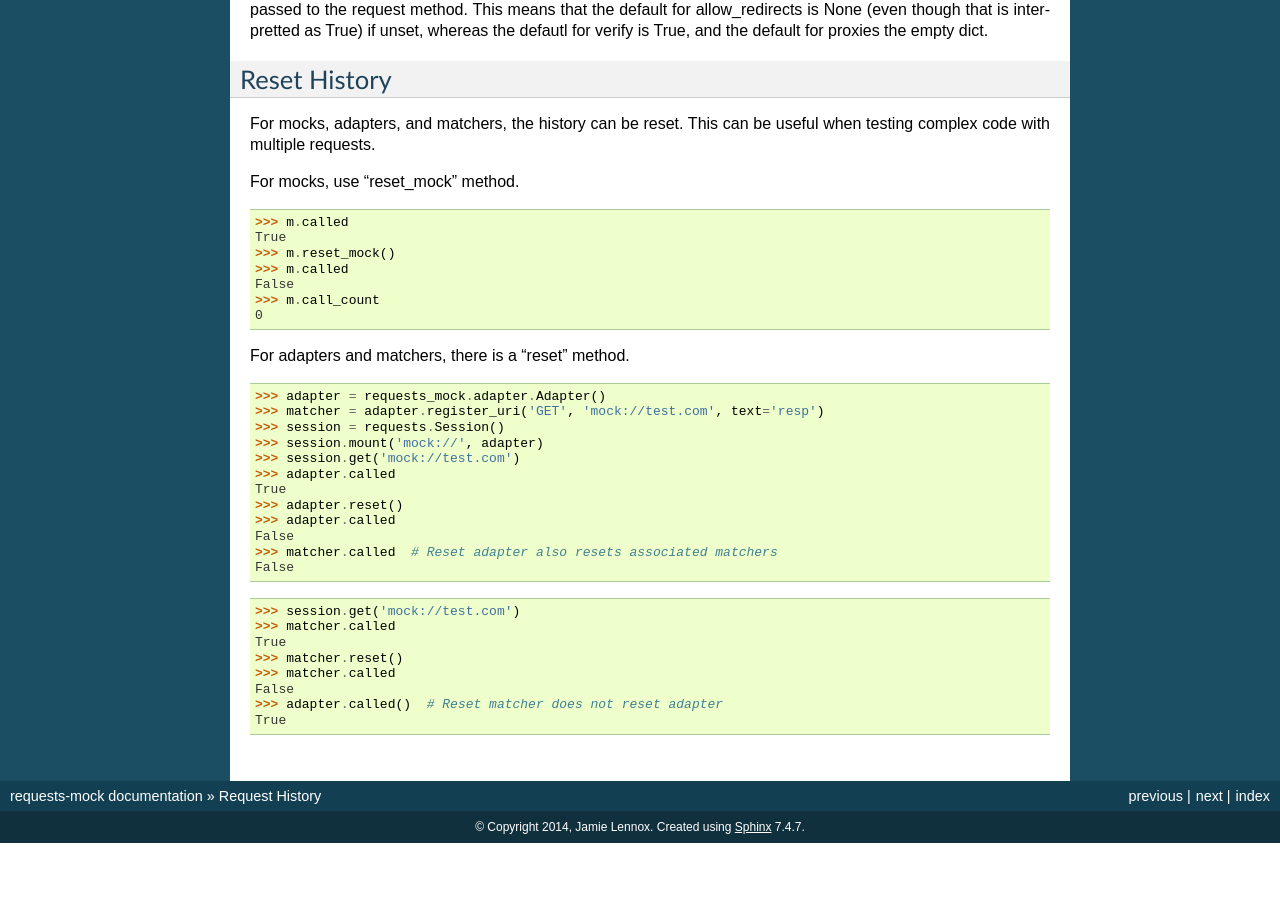
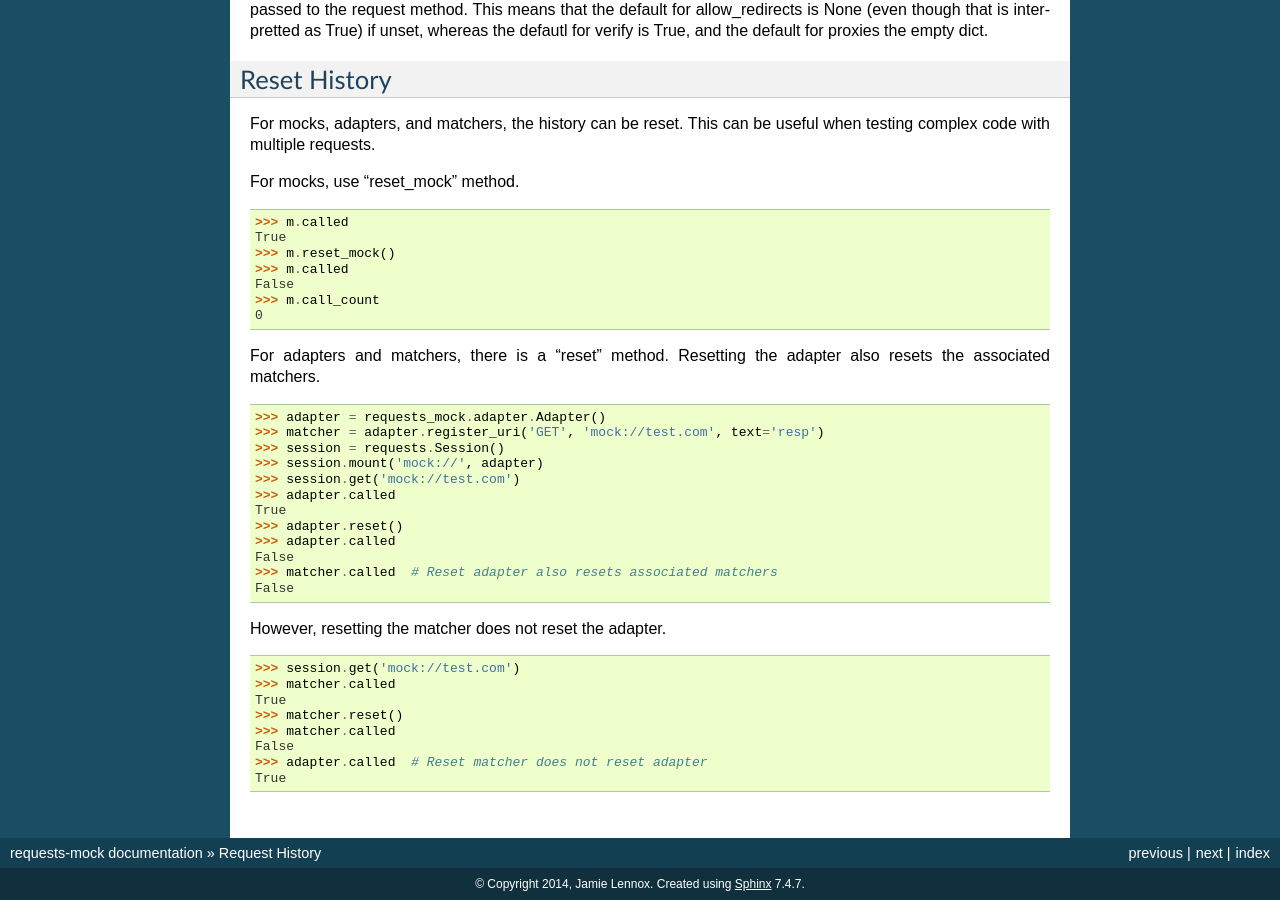
Before and after one commit to jamielennox/requests-mock, a Sphinx documentation site: the page built from doc/source/history.rst, in a window 1280 px wide and 900 px high, scrolled down 1222 px. Built offline with Sphinx 7.4.7, drawn with Linux system fonts in a browser that asks for light colours; pages that are not in the unit, such as notebooks, are missing from menus; the version number could not be read and is left out; before the commit the page ends 2065 px from its top, so only the background shows below that.

Commit message:
tweaked documentation

```diff
--- a/doc/source/history.rst
+++ b/doc/source/history.rst
@@ -84,7 +84,7 @@ For mocks, use "reset_mock" method.
     >>> m.call_count
     0
 
-For adapters and matchers, there is a "reset" method.
+For adapters and matchers, there is a "reset" method. Resetting the adapter also resets the associated matchers.
 
 .. doctest::
 
@@ -101,6 +101,8 @@ For adapters and matchers, there is a "reset" method.
     >>> matcher.called  # Reset adapter also resets associated matchers
     False
 
+However, resetting the matcher does not reset the adapter.
+
 .. doctest::
 
     >>> session.get('mock://test.com')
@@ -109,5 +111,5 @@ For adapters and matchers, there is a "reset" method.
     >>> matcher.reset()
     >>> matcher.called
     False
-    >>> adapter.called()  # Reset matcher does not reset adapter
+    >>> adapter.called  # Reset matcher does not reset adapter
     True
```
